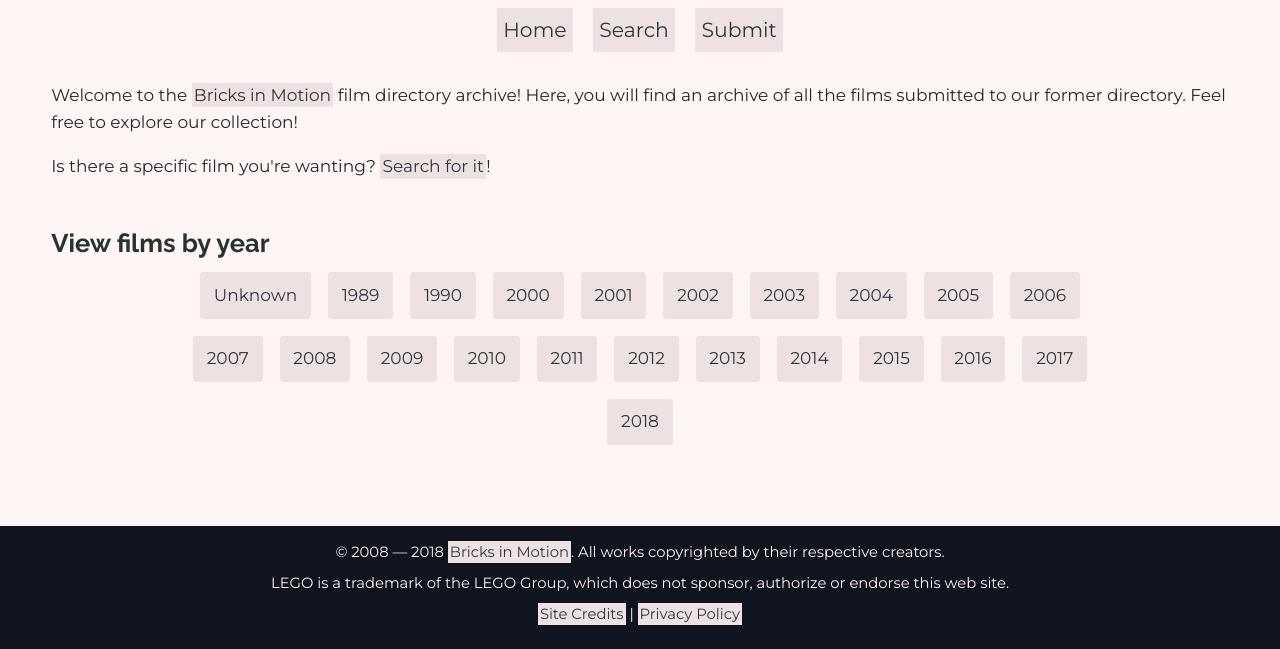
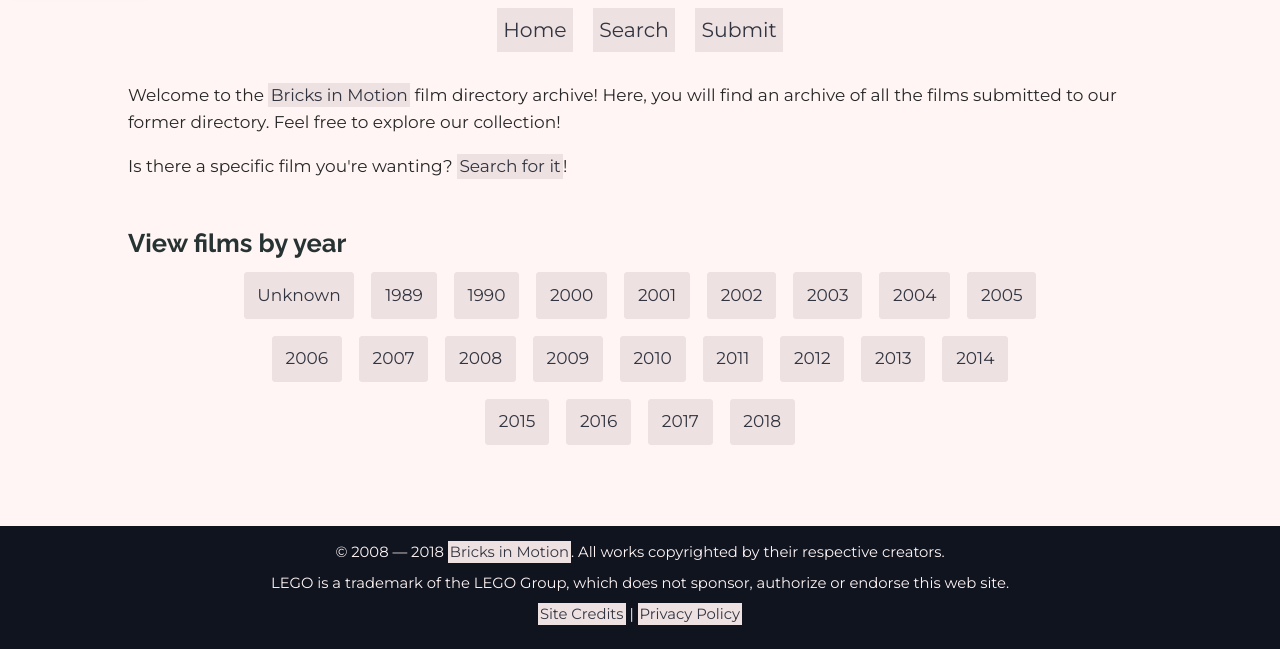
Before and after one commit to BricksInMotion/film-directory, a PHP site: page / in a window 1280 px wide. Shown: the part 151-800 px from the top of the page. Run offline with PHP 8.4, Linux system fonts and the light colour scheme.

Commit message:
Various fixes

```diff
--- a/css/style.css
+++ b/css/style.css
@@ -16,17 +16,20 @@ html { min-width: 320px; }
 
 body {
   margin: 0;
+  padding: 0;
 
   display: flex;
   flex-direction: column;
   height: 100vh;
 
   background-color: var(--primary-bg-color);
+  color: var(--text-color-body);
+
+  font-family: sans-serif;
   font-family: var(--font-stack-body);
   font-size: 17px;
   line-height: 1.6;
   font-weight: 400;
-  color: var(--text-color-body);
 }
 
 h1, h2, h3, h4, h5, h6 {
@@ -118,7 +121,7 @@ blockquote {
 
 main {
   flex: 1 0 auto;
-  width: 92%;
+  width: 80%;
   margin-right: auto;
   margin-left: auto;
 }
--- a/sql/make-films-users.sql
+++ b/sql/make-films-users.sql
@@ -1,4 +1,4 @@
--- Create a new table to store directo info
+-- Create a new table to store director info
 CREATE TABLE IF NOT EXISTS`films_users` (
 	`id` INT(10) UNSIGNED NOT NULL AUTO_INCREMENT,
 	`user_id` INT(10) UNSIGNED NOT NULL,
@@ -13,8 +13,7 @@ ENGINE=MyISAM;
 
 -- Using data from the forums_users table, populate the new table
 INSERT INTO `films_users` (`user_id`, `user_name`, `real_name`)
-SELECT
-	`id`, `username`, `realname`
+SELECT `id`, `username`, `realname`
 FROM `forums_users`;
 
 -- Finally, if a user has no real/director's name defined,
```
Also changed, not shown: index.php (+0 -13 lines), src/classes/Director.php (+11 -12 lines).
